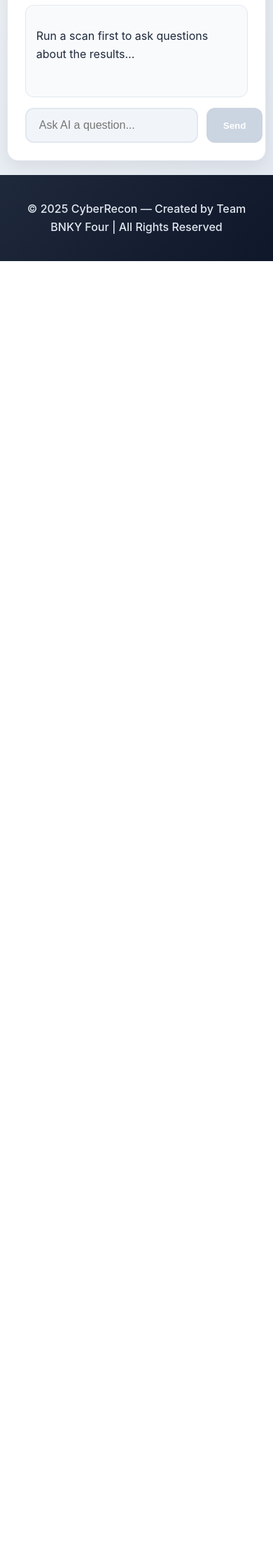
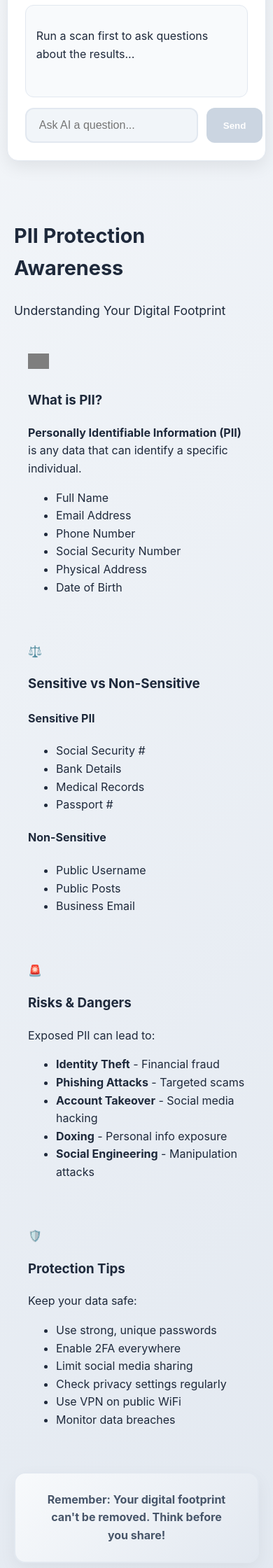
Before and after one commit to Silenthack3r/OSINT-Tool, a Flask app: page /dashboard in a window 390 px wide. Shown: the part 917-3157 px from the top of the page at 70% size. Before the commit the page ends 1290 px from the top, so only its background shows below. Run offline with Flask 3, Linux system fonts and the light colour scheme; a user stored in the database is signed in; data comes from the database, SQL or seed files in the repository; grey boxes are pictures that could not be loaded.

Commit message:
modified:   static/dashboard.css 	modified:   templates/dashboard.html

```diff
--- a/static/dashboard.css
+++ b/static/dashboard.css
@@ -539,3 +539,79 @@ body {
         max-width: 90%;
     }
 }
+
+.pii-footer-note {
+    text-align: center;
+    padding: 25px 40px;
+    background: linear-gradient(135deg, #f8fafc, #e2e8f0);
+    border-radius: 16px;
+    border: 2px solid #e2e8f0;
+    font-weight: 700;
+    color: #475569;
+    margin-top: 20px;
+    font-family: 'Inter', system-ui, sans-serif;
+    font-size: 1.1rem;
+    box-shadow: 0 8px 25px rgba(0,0,0,0.05);
+}
+
+.pii-footer-note p {
+    margin: 0;
+    font-size: 1.2rem;
+}
+
+/* Responsive Design for PII Section */
+@media (max-width: 1200px) {
+    .pii-cards-container {
+        grid-template-columns: repeat(2, 1fr);
+        gap: 25px;
+    }
+}
+
+@media (max-width: 768px) {
+    .pii-cards-container {
+        grid-template-columns: 1fr;
+        gap: 20px;
+    }
+
+    .pii-comparison {
+        flex-direction: column;
+        gap: 15px;
+    }
+
+    .pii-title {
+        font-size: 2rem;
+    }
+
+    .pii-card {
+        padding: 25px 20px;
+        min-height: auto;
+    }
+
+    .pii-awareness-section {
+        padding: 0 20px;
+        margin: 40px auto 30px;
+    }
+}
+
+@media (max-width: 480px) {
+    .pii-title {
+        font-size: 1.8rem;
+    }
+
+    .pii-subtitle {
+        font-size: 1.1rem;
+    }
+
+    .pii-footer-note p {
+        font-size: 1rem;
+    }
+}
+.icon-image {
+    width: 30px;
+    height: 30px;
+    object-fit: contain;
+    filter: brightness(0.8);
+}
+
+.pii-card:hover .icon-image {
+    filter: brightness(1) invert(1);
--- a/templates/dashboard.html
+++ b/templates/dashboard.html
@@ -485,7 +485,102 @@
         </div>
 
     </div>
+ </div>
+    <div class="pii-awareness-section">
+        <h2 class="pii-title">PII Protection Awareness</h2>
+        <p class="pii-subtitle">Understanding Your Digital Footprint</p>
 
+        <div class="pii-cards-container">
+            <!-- Card 1: What is PII -->
+            <div class="pii-card">
+                <div class="pii-card-header">
+                    <div class="pii-icon"><img src="/static/images/id.png" alt="ID Icons" class="icon-image"></div>
+                    <h3>What is PII?</h3>
+                </div>
+                <div class="pii-card-body">
+                    <p><strong>Personally Identifiable Information (PII)</strong> is any data that can identify a specific individual.</p>
+                    <ul>
+                        <li>Full Name</li>
+                        <li>Email Address</li>
+                        <li>Phone Number</li>
+                        <li>Social Security Number</li>
+                        <li>Physical Address</li>
+                        <li>Date of Birth</li>
+                    </ul>
+                </div>
+            </div>
+
+            <!-- Card 2: Sensitive vs Non-Sensitive -->
+            <div class="pii-card">
+                <div class="pii-card-header">
+                    <div class="pii-icon">⚖️</div>
+                    <h3>Sensitive vs Non-Sensitive</h3>
+                </div>
+                <div class="pii-card-body">
+                    <div class="pii-comparison">
+                        <div class="sensitive">
+                            <h4> Sensitive PII</h4>
+                            <ul>
+                                <li>Social Security #</li>
+                                <li>Bank Details</li>
+                                <li>Medical Records</li>
+                                <li>Passport #</li>
+                            </ul>
+                        </div>
+                        <div class="non-sensitive">
+                            <h4> Non-Sensitive</h4>
+                            <ul>
+                                <li>Public Username</li>
+                                <li>Public Posts</li>
+                                <li>Business Email</li>
+                            </ul>
+                        </div>
+                    </div>
+                </div>
+            </div>
+
+            <!-- Card 3: Risks & Dangers -->
+            <div class="pii-card">
+                <div class="pii-card-header">
+                    <div class="pii-icon">🚨</div>
+                    <h3>Risks & Dangers</h3>
+                </div>
+                <div class="pii-card-body">
+                    <p>Exposed PII can lead to:</p>
+                    <ul>
+                        <li><strong>Identity Theft</strong> - Financial fraud</li>
+                        <li><strong>Phishing Attacks</strong> - Targeted scams</li>
+                        <li><strong>Account Takeover</strong> - Social media hacking</li>
+                        <li><strong>Doxing</strong> - Personal info exposure</li>
+                        <li><strong>Social Engineering</strong> - Manipulation attacks</li>
+                    </ul>
+                </div>
+            </div>
+
+            <!-- Card 4: Protection Tips -->
+            <div class="pii-card">
+                <div class="pii-card-header">
+                    <div class="pii-icon">🛡️</div>
+                    <h3>Protection Tips</h3>
+                </div>
+                <div class="pii-card-body">
+                    <p>Keep your data safe:</p>
+                    <ul>
+                        <li>Use strong, unique passwords</li>
+                        <li>Enable 2FA everywhere</li>
+                        <li>Limit social media sharing</li>
+                        <li>Check privacy settings regularly</li>
+                        <li>Use VPN on public WiFi</li>
+                        <li>Monitor data breaches</li>
+                    </ul>
+                </div>
+            </div>
+        </div>
+
+        <div class="pii-footer-note">
+            <p><strong>Remember:</strong> Your digital footprint can't be removed. Think before you share!</p>
+        </div>
+    </div>
     <!-- Footer -->
     <footer class="footer">
         <p>© 2025 CyberRecon — Created by Team BNKY Four | All Rights Reserved</p>
```
